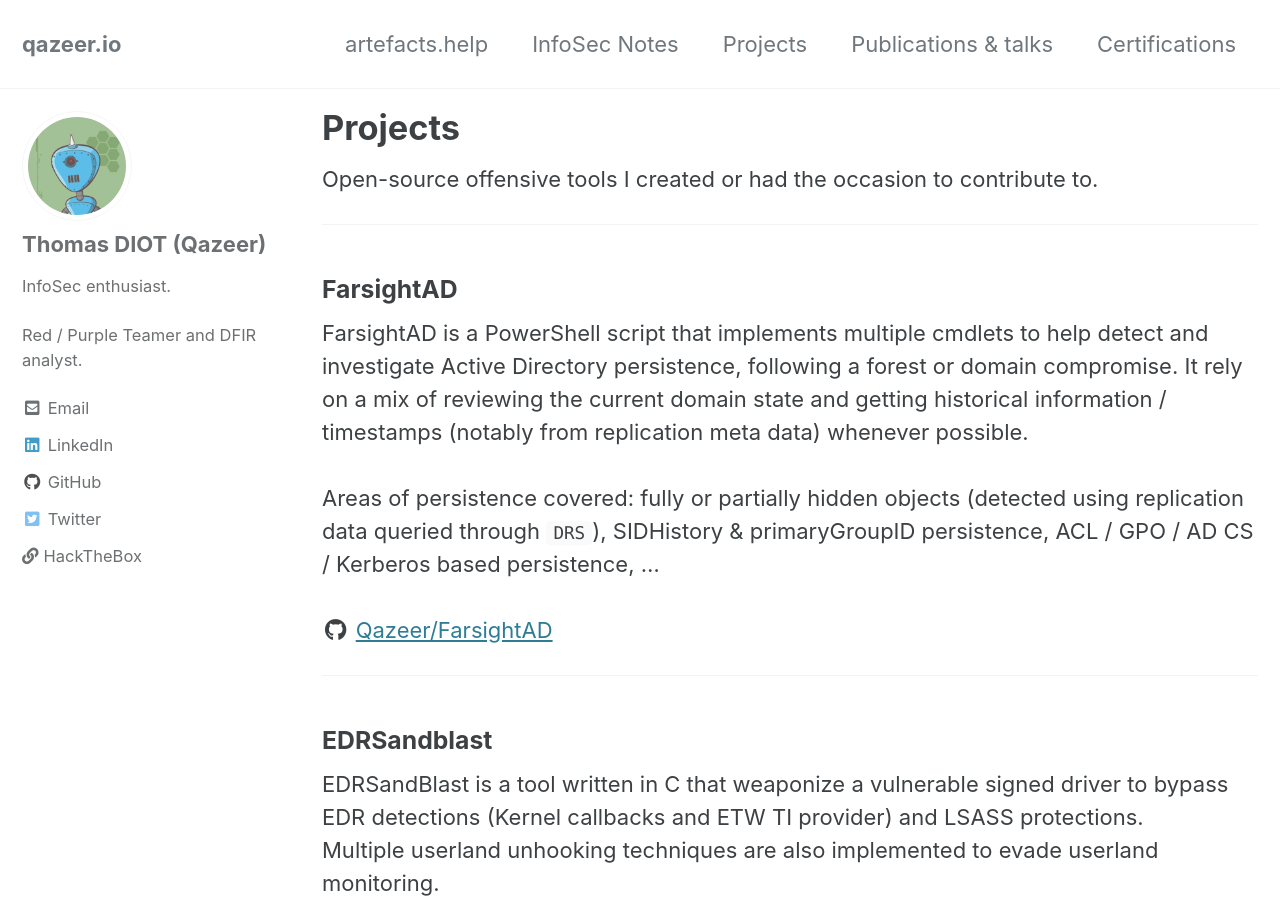
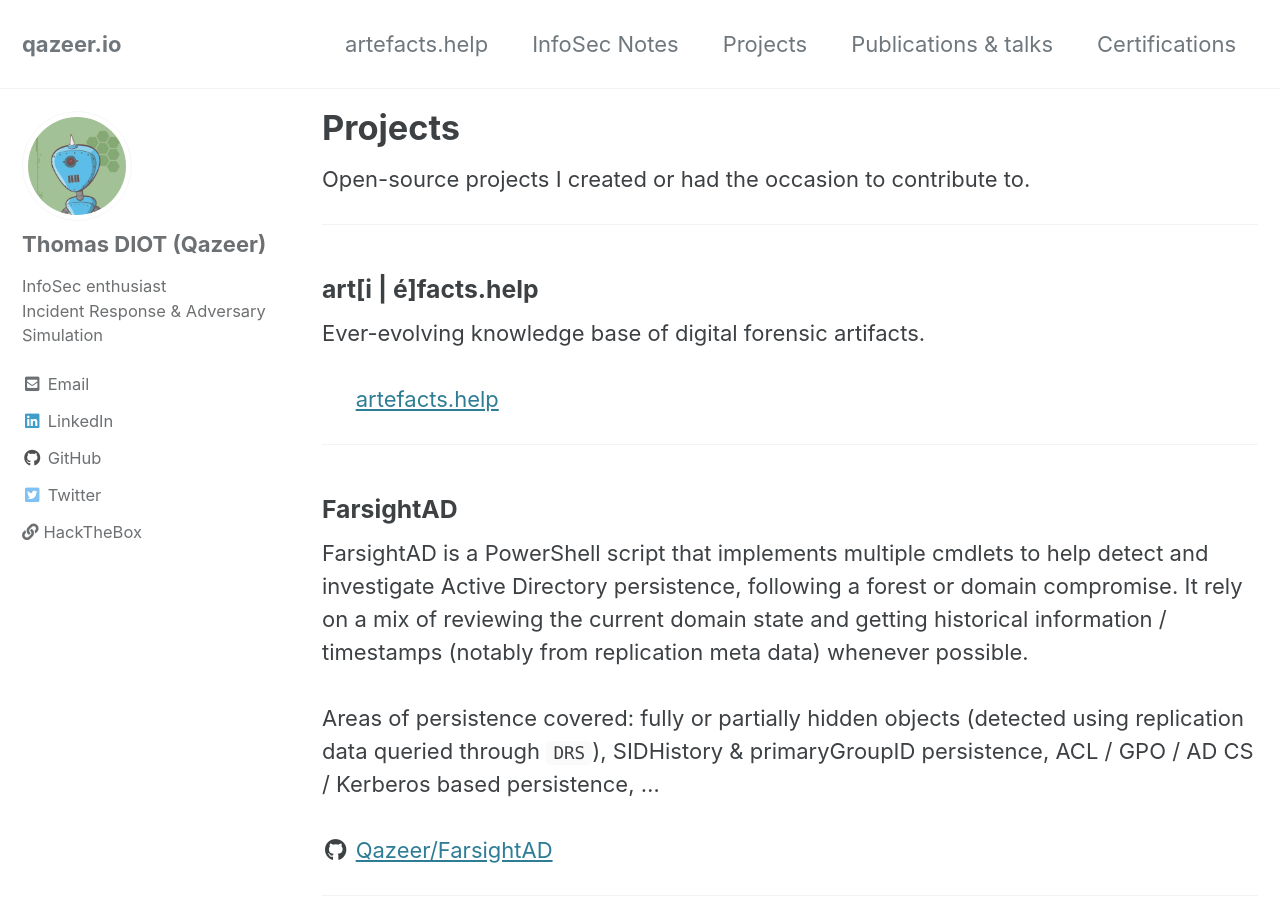
Before and after one commit to Qazeer/qazeer.github.io, a Jekyll site: the page built from _pages/projects.md, in a window 1280 px wide and 900 px high. Built offline with Jekyll 4.4.1, drawn with Linux system fonts in a browser that asks for light colours; cached includes are drawn as plain includes.

Commit message:
Update project and about excerpt

```diff
--- a/_config.yml
+++ b/_config.yml
@@ -51,7 +51,7 @@
 author:
   name             : "Thomas DIOT (Qazeer)"
   avatar           : "/assets/img/avatar.jpg"
-  bio              : "InfoSec enthusiast.<br><br> Red / Purple Teamer and DFIR analyst."
+  bio              : "InfoSec enthusiast <br> Incident Response & Adversary Simulation"
   location         :
   links:
     - label: "Email"
--- a/_pages/projects.md
+++ b/_pages/projects.md
@@ -7,7 +7,15 @@
 permalink: /projects/
 ---
 
-Open-source offensive tools I created or had the occasion to contribute to.
+Open-source projects I created or had the occasion to contribute to.
+
+--------------------------------------------------------------------------------
+
+### art[i | é]facts.help
+
+Ever-evolving knowledge base of digital forensic artifacts.
+<br><br>
+<i class="fab fa-fw" aria-hidden="true"></i> [artefacts.help](https://artefacts.help/)
 
 --------------------------------------------------------------------------------
 
--- a/index.html
+++ b/index.html
@@ -5,13 +5,13 @@
   - wide
   - smallfont
 feature_row:
-  - title: "art[e | é]facts.help"
-    excerpt: "All about forensics artefacts!"
+  - title: "art[i | é]facts.help"
+    excerpt: "All about forensics artifacts!"
   - title: "InfoSec Notes"
     excerpt: "Personal notes used as a way to keep trace of my experimentation over the
     years on attack vectors and digital forensics."
   - title: "About"
-    excerpt: "Red / Purple Team & Incident Response Lead at Wavestone (CERT-W)."
+    excerpt: "Incident Response & Adversary Simulation at Wavestone (CERT-W)."
 ---
 
 <html>
```
